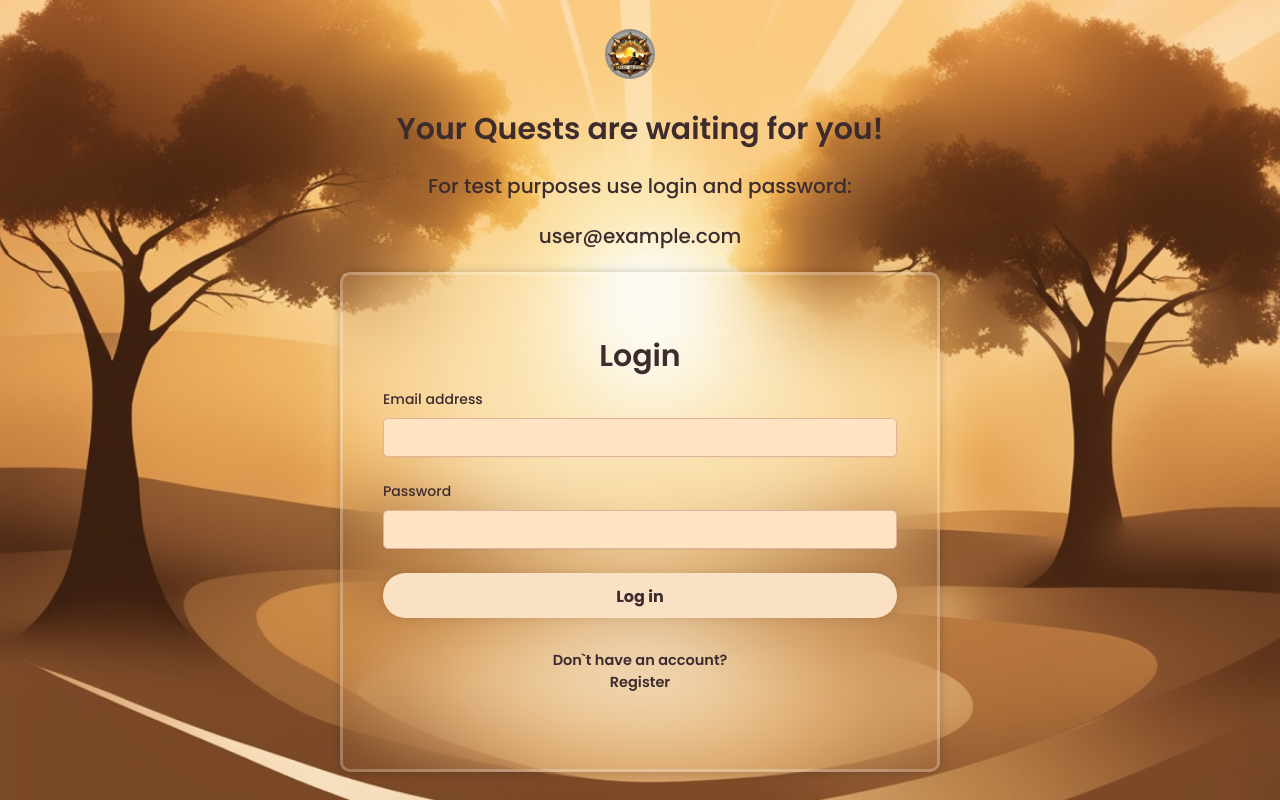
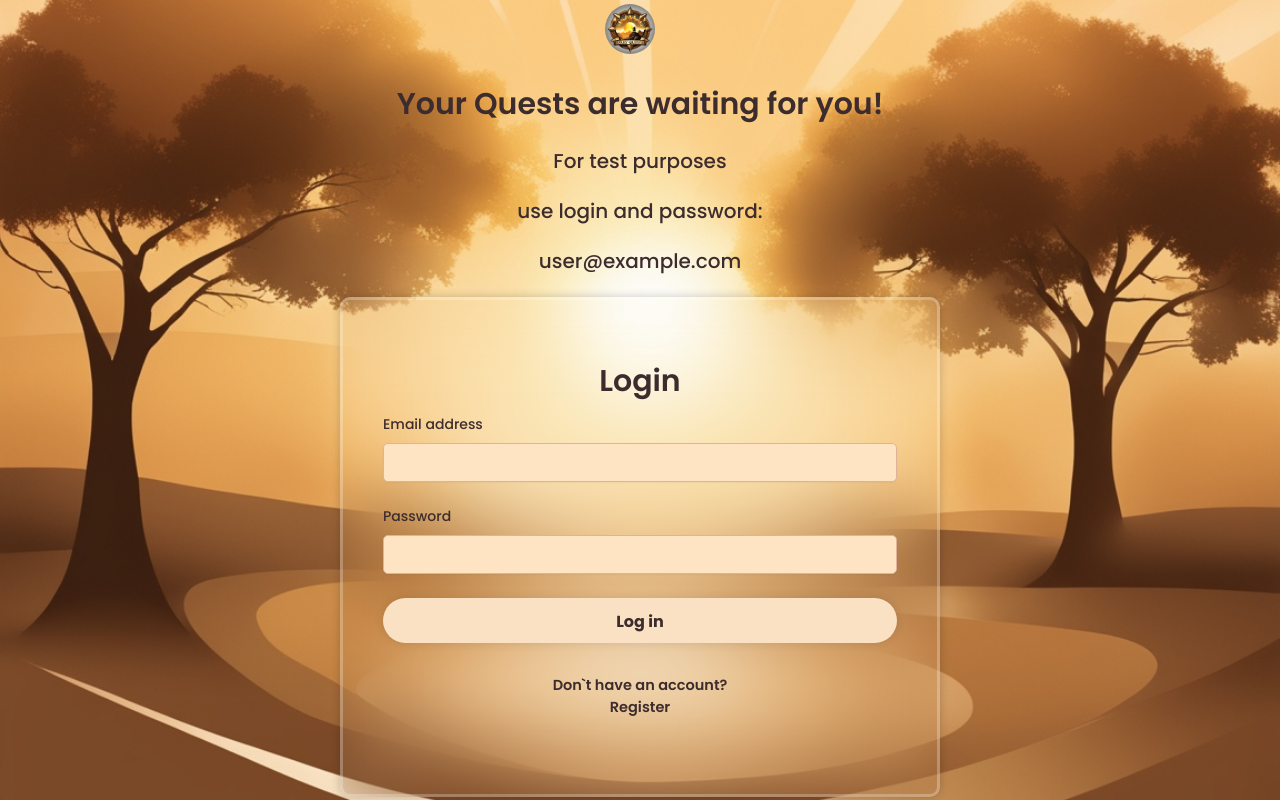
Before and after one commit to Safkiar/8-Daily-Quest-08.2024, a React (Vite) app: page /login in a window 1280 px wide. Built offline with nearby package versions, Linux system fonts and the light colour scheme; a web font is replaced by a local one.

Commit message:
doubled h3

```diff
--- a/src/pages/Login.jsx
+++ b/src/pages/Login.jsx
@@ -172,7 +172,8 @@ function Login() {
     <LoginLayout>
       <Logo />
       <Heading as="h4">Your Quests are waiting for you!</Heading>
-      <Heading as="h3">For test purposes use login and password:</Heading>
+      <Heading as="h3">For test purposes</Heading>
+      <Heading as="h3">use login and password:</Heading>
       <Heading as="h3">user@example.com</Heading>
       <Wrapper>
         <LoginForm action={action} registerLink={registerLink} />
```
